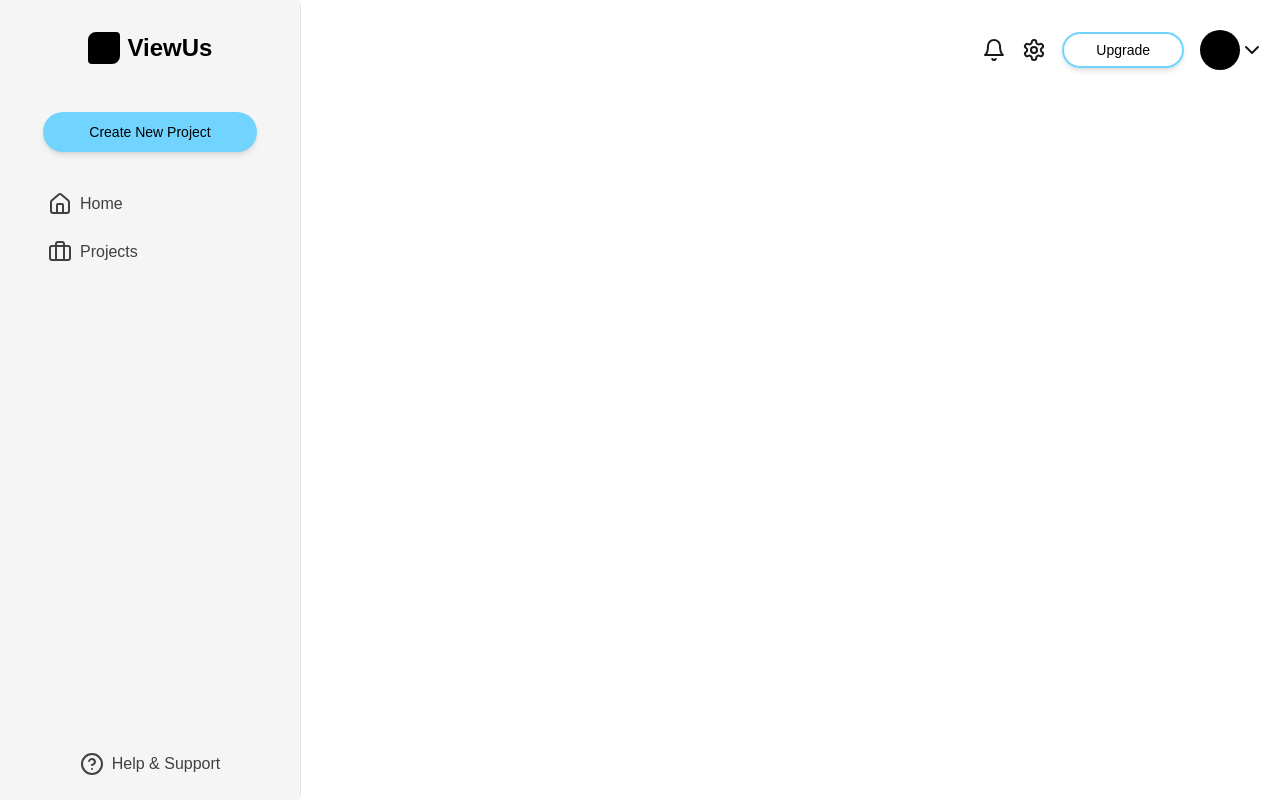
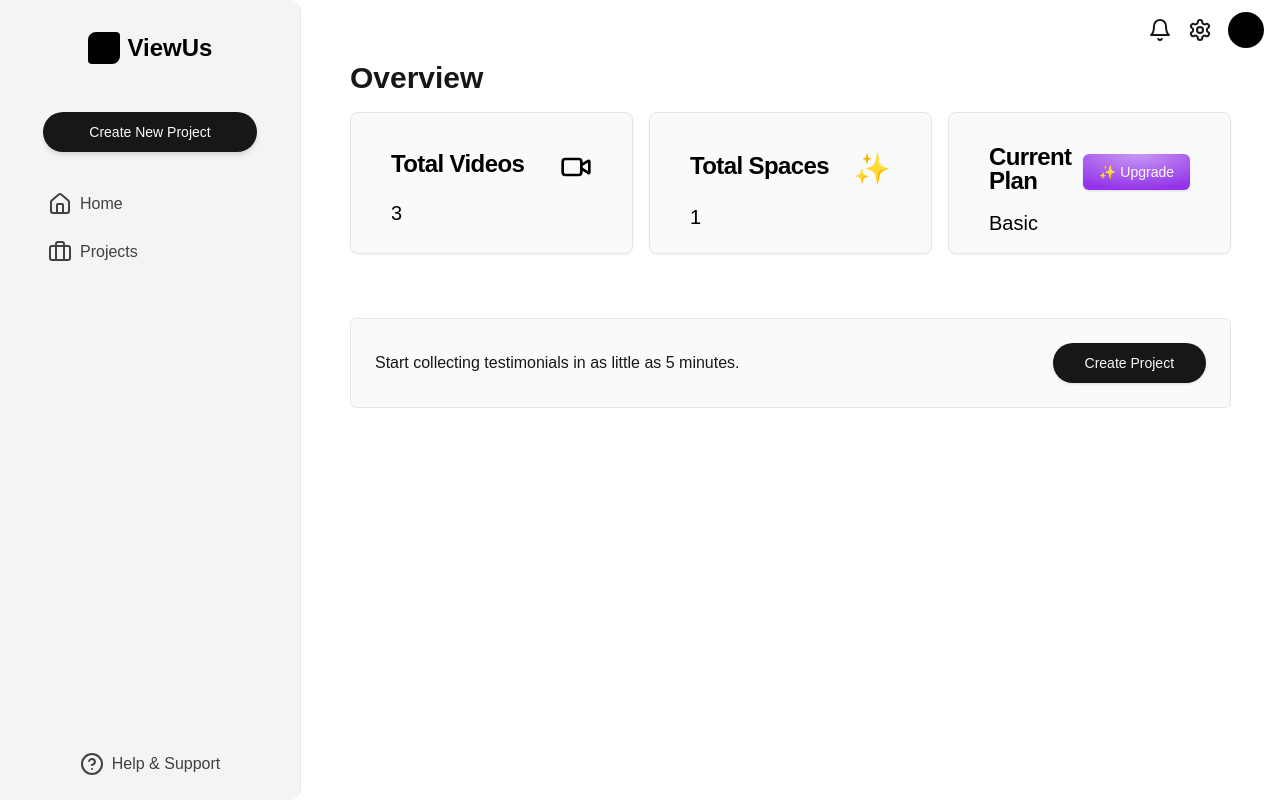
Before and after one commit to Ankur1493/viewUs-sec, a Next.js app: page /dashboard in a window 1280 px wide. Built offline with nearby package versions, Linux system fonts and the light colour scheme.

Commit message:
added dashboard and modify ui

```diff
--- a/app/(routes)/dashboard/page.tsx
+++ b/app/(routes)/dashboard/page.tsx
@@ -1,6 +1,7 @@
 import React from 'react'
 import { SideBar } from '@/components/dashboard/SideBar'
 import { Navbar } from '@/components/dashboard/Navbar'
+import { DashBoard } from '@/components/dashboard/DashBoard'
 
 export default function Dashboard () {
   return (
@@ -10,6 +11,7 @@ export default function Dashboard () {
         </div>
         <div className='flex-1'>
             <Navbar />
+            <DashBoard />
         </div>
     </div>
   )
--- a/app/globals.css
+++ b/app/globals.css
@@ -1,6 +1,8 @@
 @tailwind base;
 @tailwind components;
 @tailwind utilities;
+
+@import url("../styles/theme.css");
 
 :root {
   --background: #ffffff;
--- /dev/null
+++ b/components/dashboard/CardWrapper.tsx
@@ -0,0 +1,22 @@
+import React from 'react';
+import { Card, CardContent, CardTitle, CardHeader } from '../ui/card';
+
+interface CardWrapperProps {
+  title: string;
+  content: string | number;
+  Icon?: React.ComponentType<React.SVGProps<SVGSVGElement>> | React.FC<{ className?: string }>;
+}
+
+export const CardWrapper: React.FC<CardWrapperProps> = ({ title, content, Icon }) => {
+  return (
+    <Card className="w-1/3 p-4 bg-gray-50 text-black shadow-sm">
+      <CardHeader className='flex flex-row justify-between items-center py-0 py-4'>
+        <CardTitle>{title}</CardTitle>
+        {Icon && <Icon className='w-8 h-8' />}
+      </CardHeader>
+      <CardContent className="flex items-center justify-between py-0">
+        <span className="text-xl">{content}</span>
+      </CardContent>
+    </Card>
+  );
+};
--- /dev/null
+++ b/components/dashboard/DashBoard.tsx
@@ -0,0 +1,25 @@
+import React from 'react'
+import { Button } from '../ui/button'
+import { Video } from 'lucide-react'
+import { CardWrapper } from './CardWrapper'
+
+export const DashBoard = () => {
+  return (
+    <div className='flex justify-center'>
+        <div className='w-[90%]'>
+            <div>
+                <h2 className='text-3xl font-bold'>Overview</h2>
+                <div className="flex space-x-4 py-4">
+                    <CardWrapper title="Total Videos" content="3" Icon={Video} />
+                    <CardWrapper title="Total Spaces" content="1" Icon={() => <span className="text-3xl">✨</span>} />
+                    <CardWrapper title="Current Plan" content="Basic" Icon={()=> <Button className="ml-2 text-sm bg-purple-600 [background-image:radial-gradient(88%_100%_at_top,rgba(255,255,255,0.5),rgba(255,255,255,0))] hover:bg-purple-600 [background-image:radial-gradient(88%_100%_at_top,rgba(255,255,255,0.5),rgba(255,255,255,0))] hover:bg-opacity-80">✨ Upgrade</Button>} />
+                 </div>
+            </div>
+            <div className='flex flex-row justify-between items-center mt-12 bg-gray-50 p-6 rounded-md border'>
+                <span className='font-medium'>Start collecting testimonials in as little as 5 minutes.</span>
+                <Button className="rounded-3xl py-5 px-8">Create Project</Button>
+            </div>
+        </div>
+    </div>
+  )
+}
--- a/components/dashboard/Navbar.tsx
+++ b/components/dashboard/Navbar.tsx
@@ -1,6 +1,5 @@
 import React from 'react'
-import { Bell, Settings, ChevronDown } from 'lucide-react'
-import { Button } from '../ui/button'
+import { Bell, Settings } from 'lucide-react'
 import {
   DropdownMenu,
   DropdownMenuContent,
@@ -11,18 +10,15 @@ import {
 import Link from 'next/link'
 
 
-
 export const Navbar = () => {
   return (
-    <div className='h-[100px] w-full p-4 flex items-center justify-end gap-4'>
+    <div className='h-[60px] w-full p-4 flex items-center justify-end gap-4'>
         <Link href="#" className='cursor-pointer'><Bell /></Link>
         <Link href="#" className='cursor-pointer'><Settings className='cursor-pointer' /></Link>
-        <Link href="#" className='cursor-pointer'><Button className='bg-transparent text-black border border-[2px] border-[#71D4FF] rounded-3xl px-8 hover:bg-[#71D4ff] shadow-md'>Upgrade</Button></Link>
 
         <DropdownMenu>
             <DropdownMenuTrigger className='flex items-center'>
-                <div className='w-10 h-10 rounded-full bg-black'></div>
-                <ChevronDown />
+                <div className='w-9 h-9 rounded-full bg-black'></div>
             </DropdownMenuTrigger>
             <DropdownMenuContent className='mr-4 mt-2'>
             <DropdownMenuItem className='cursor-pointer'>Profile</DropdownMenuItem>
--- a/components/dashboard/SideBar.tsx
+++ b/components/dashboard/SideBar.tsx
@@ -28,7 +28,7 @@ export function SideBar() {
   return (
     <div
       className={cn(
-        "rounded-r-md flex flex-col md:flex-row bg-white w-full flex-1 max-w-7xl ml-0 pl-0 mx-auto overflow-hidden border-r border-neutral-200",
+        "rounded-r-xl flex flex-col md:flex-row w-full flex-1 max-w-7xl ml-0 pl-0 mx-auto overflow-hidden border-r border-neutral-200",
         "h-screen",
       )}
     >
@@ -38,7 +38,7 @@ export function SideBar() {
             <>
               <Logo />
             </>
-            <div className="flex justify-center mt-8"><Button className="w-[80%] bg-[#71D4FF] rounded-3xl py-5 text-black hover:bg-[#71D4FF] hover:bg-opacity-80 shadow-md">Create New Project</Button></div>
+            <div className="flex justify-center mt-8"><Button className="w-[80%] rounded-3xl py-5 shadow-md">Create New Project</Button></div>
             <div className="mt-8 flex px-8 flex-col gap-2">
               {links.map((link, idx) => (
                 <SidebarLink key={idx} link={link}/>
@@ -71,7 +71,7 @@ export const Logo = () => {
       <motion.span
         initial={{ opacity: 0 }}
         animate={{ opacity: 1 }}
-        className="font-extrabold text-2xl text-black whitespace-pre"
+        className="font-bold text-2xl text-black whitespace-pre"
       >
         ViewUs
       </motion.span>
--- a/components/ui/button.tsx
+++ b/components/ui/button.tsx
@@ -19,6 +19,7 @@ const buttonVariants = cva(
           "bg-secondary text-secondary-foreground shadow-sm hover:bg-secondary/80",
         ghost: "hover:bg-accent hover:text-accent-foreground",
         link: "text-primary underline-offset-4 hover:underline",
+        main: "bg-purple-500 text-white hover:bg-opacity-80"
       },
       size: {
         default: "h-9 px-4 py-2",
--- a/components/ui/sidebar.tsx
+++ b/components/ui/sidebar.tsx
@@ -89,7 +89,7 @@ export const DesktopSidebar = ({
     <>
       <motion.div
         className={cn(
-          "h-full px-4 py-4 hidden  md:flex md:flex-col bg-neutral-100 w-[300px] flex-shrink-0",
+          "h-full px-4 py-4 hidden  md:flex md:flex-col bg-gray-100 w-[300px] flex-shrink-0",
           className
         )}
         animate={{
```
Also changed, not shown: styles/theme.css (added, +9 -0 lines).
